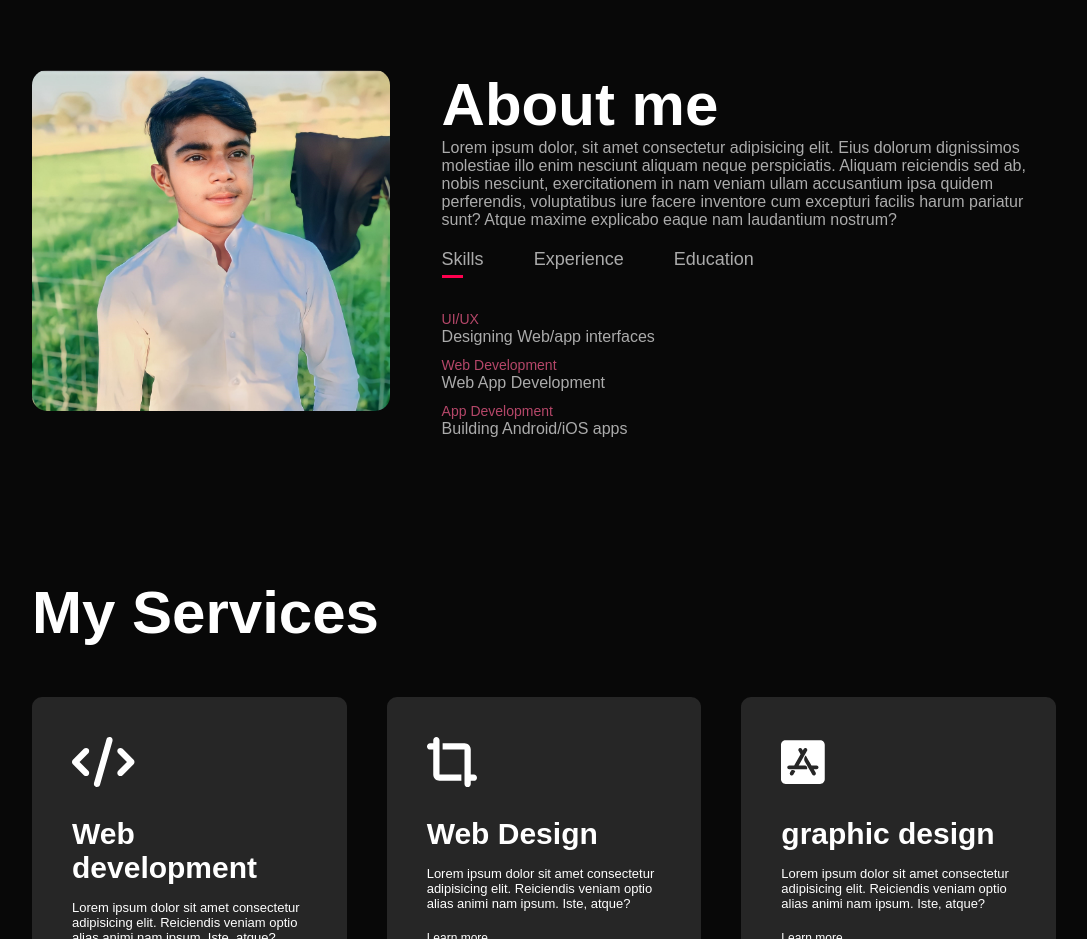
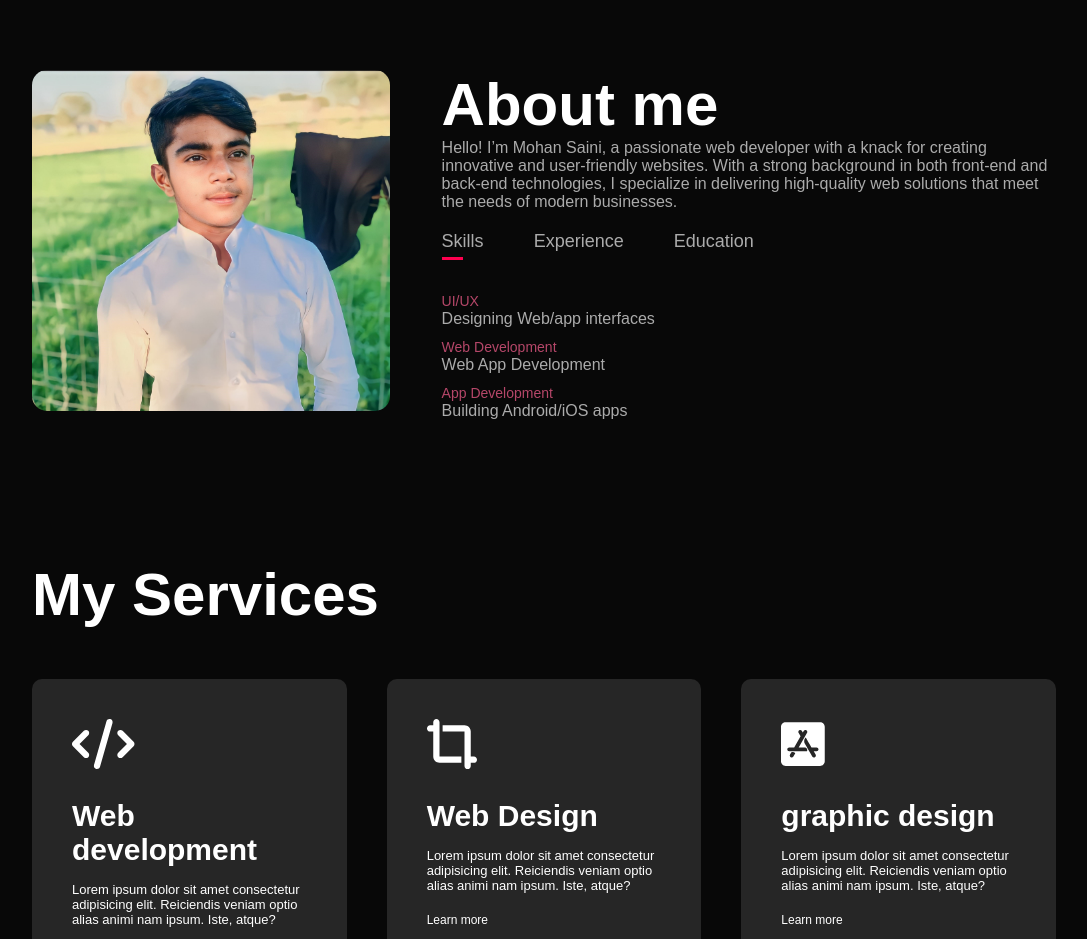
Before and after one commit to SainiMonu/portfolio-mohan, a plain HTML site: page index.html in a window 1280 px wide. Shown: the part 820-1759 px from the top of the page, without its empty margins (96-1183 px from the left). Drawn offline with Linux system fonts and the light colour scheme.

Commit message:
Update index.html

```diff
--- a/index.html
+++ b/index.html
@@ -44,11 +44,7 @@
                 </div>
                 <div class="about-col-2">
                     <h1 class="sub-title">About me</h1>
-                    <p>Lorem ipsum dolor, sit amet consectetur adipisicing elit. Eius dolorum dignissimos molestiae illo
-                        enim nesciunt aliquam neque perspiciatis. Aliquam reiciendis sed ab, nobis nesciunt,
-                        exercitationem in nam veniam ullam accusantium ipsa quidem perferendis, voluptatibus iure facere
-                        inventore cum excepturi facilis harum pariatur sunt? Atque maxime explicabo eaque nam laudantium
-                        nostrum?</p>
+                    <p>Hello! I’m Mohan Saini, a passionate web developer with a knack for creating innovative and user-friendly websites. With a strong background in both front-end and back-end technologies, I specialize in delivering high-quality web solutions that meet the needs of modern businesses.</p>
 
 
                     <div class="tab-titles">
```
